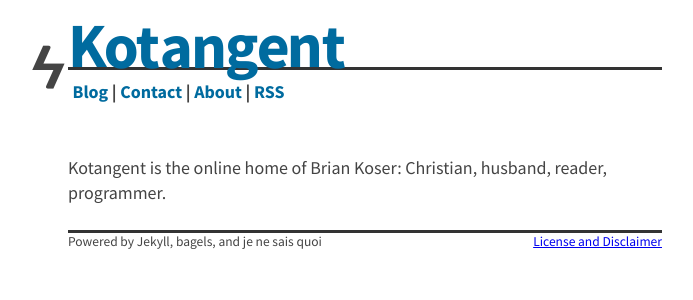
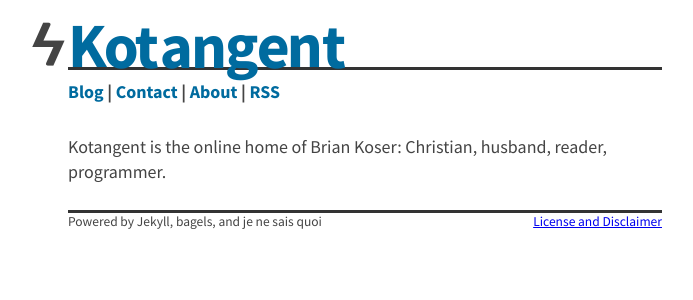
Before and after one commit to briankoser/kotangent-jekyll, a Jekyll site: the page built from index.html, in a window 1280 px wide. Shown: the top 300 px of the page, without its empty margins (275-968 px from the left). Built offline with Jekyll 4.4.1, drawn with Linux system fonts in a browser that asks for light colours; Markdown is read by kramdown in place of the engine named in the settings.

Commit message:
Fix header spacing

```diff
--- a/css/main.css
+++ b/css/main.css
@@ -36,7 +36,6 @@ body {
     margin: 0 auto 1.4em;
 }
 
-header,
 main,
 p,
 pre,
@@ -94,7 +93,7 @@ header a:hover {
 /*nav a {color: #333;text-decoration: none;display: inline-block;}*/
 
 nav ul {
-    margin: 0.5rem 0.25rem;
+    margin: 0.5rem 0 0.25rem 0;
     padding: 0;
 }
 
@@ -462,7 +461,7 @@ hr {
 }
 
 .site-logo {
-    bottom: 1.611rem;
+    bottom: 2.889rem;
     font-size: 3.5rem;
     left: -2rem;
     position: absolute;
@@ -473,14 +472,14 @@ hr {
     letter-spacing: -1px;
     position: relative;
 }
-.site-title .char2 { right: 2px; top: 1px; }
-.site-title .char3 { right: 4px; top: 1px; }
-.site-title .char4 { right: 3px; top: 1px; }
-.site-title .char5 { right: 4px; top: 1px; }
-.site-title .char6 { right: 5px; }
-.site-title .char7 { right: 6px; top: 1px; font-size: 3.55rem; }
-.site-title .char8 { right: 8px; }
-.site-title .char9 { right: 8px; top: 1px; }
+.site-title .char2 { right: 0.111rem; top: 0.056rem; }
+.site-title .char3 { right: 0.278rem; top: 0.056rem; }
+.site-title .char4 { right: 0.167rem; top: 0.056rem; }
+.site-title .char5 { right: 0.222rem; top: 0.056rem; }
+.site-title .char6 { right: 0.278rem; }
+.site-title .char7 { right: 0.333rem; top: 0.056rem; font-size: 3.55rem; }
+.site-title .char8 { right: 0.444rem; }
+.site-title .char9 { right: 0.444rem; top: 0.056rem; }
 
 .small-caps {
     -webkit-font-feature-settings: 'smcp';
```
